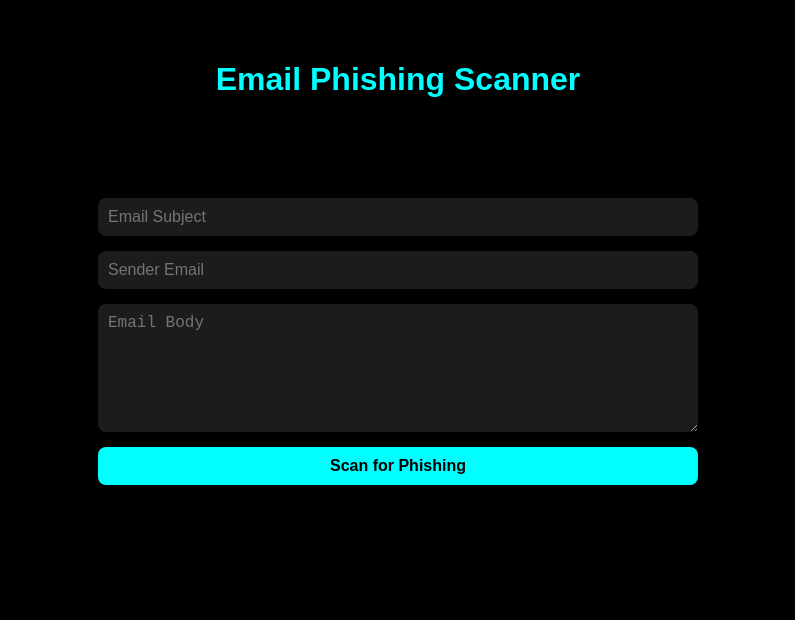
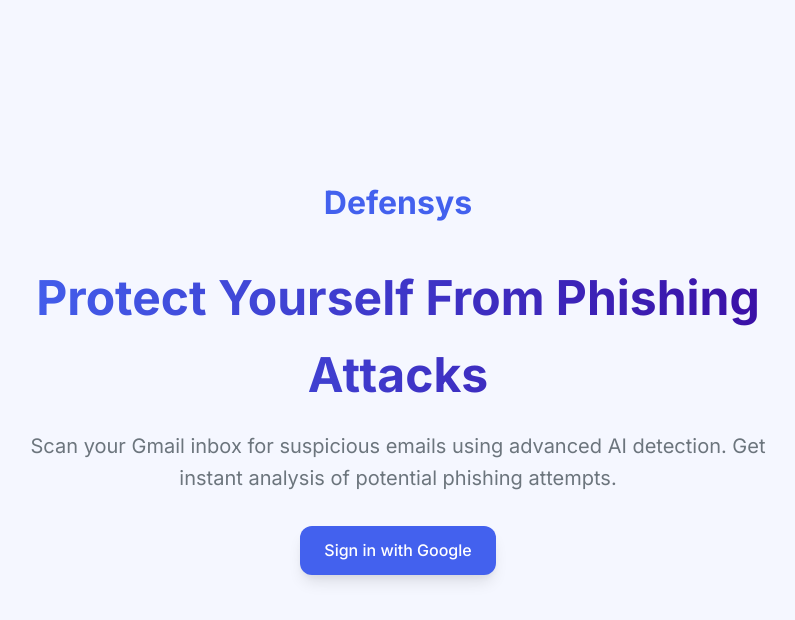
Before and after one commit to aryanraj65537/DefenSys, a plain HTML site: page templates/phishing.html in a window 1280 px wide. Shown: the whole page, without its empty margins (242-1037 px from the left). Drawn offline with Linux system fonts and the light colour scheme.

Commit message:
Update phishing.html

```diff
--- a/templates/phishing.html
+++ b/templates/phishing.html
@@ -1,125 +1,145 @@
 <!DOCTYPE html>
 <html lang="en">
 <head>
-  <meta charset="UTF-8" />
-  <meta name="viewport" content="width=device-width, initial-scale=1.0"/>
-  <title>Email Phishing Scanner</title>
+    <meta charset="UTF-8">
+    <meta name="viewport" content="width=device-width, initial-scale=1.0">
+    <title>Defensys - Email Security</title>
+    <link href="https://fonts.googleapis.com/css2?family=Inter:wght@300;400;500;600;700&display=swap" rel="stylesheet">
     <style>
+        :root {
+            --primary: #4361ee;
+            --primary-dark: #3a56d4;
+            --danger: #ef233c;
+            --success: #2ecc71;
+            --dark: #1a1a2e;
+            --light: #f8f9fa;
+            --gray: #6c757d;
+            --border-radius: 12px;
+            --shadow: 0 10px 15px -3px rgba(0, 0, 0, 0.1), 0 4px 6px -2px rgba(0, 0, 0, 0.05);
+        }
+
+        * {
+            margin: 0;
+            padding: 0;
+            box-sizing: border-box;
+        }
+
         body {
-      margin: 0;
-      padding: 40px;
-      background-color: black;
-      font-family: sans-serif;
-      color: white;
+            font-family: 'Inter', sans-serif;
+            background-color: #f5f7ff;
+            color: var(--dark);
+            line-height: 1.6;
         }
-    h1 {
-      text-align: center;
-      color: cyan;
-    }
-    .scanner-form {
-      max-width: 600px;
-      margin: 100px auto;
+
+        .container {
+            max-width: 1200px;
+            margin: 0 auto;
+            padding: 2rem;
+            min-height: 100vh;
             display: flex;
             flex-direction: column;
-      gap: 15px;
+            justify-content: center;
+            align-items: center;
         }
-    input, textarea, button {
-      font-size: 16px;
-      border-radius: 8px;
-      padding: 10px;
+
+        .hero {
+            text-align: center;
+            margin-bottom: 3rem;
+            max-width: 800px;
+        }
+
+        .hero h1 {
+            font-size: 3rem;
+            font-weight: 700;
+            margin-bottom: 1rem;
+            background: linear-gradient(90deg, #4361ee, #3a0ca3);
+            -webkit-background-clip: text;
+            background-clip: text;
+            color: transparent;
+        }
+
+        .hero p {
+            font-size: 1.25rem;
+            color: var(--gray);
+            margin-bottom: 2rem;
+        }
+
+        .btn {
+            display: inline-flex;
+            align-items: center;
+            justify-content: center;
+            padding: 0.75rem 1.5rem;
+            border-radius: var(--border-radius);
+            font-weight: 500;
+            text-decoration: none;
+            transition: all 0.3s ease;
+            cursor: pointer;
             border: none;
+            font-size: 1rem;
         }
-    input, textarea {
-      background: #1c1c1c;
+
+        .btn-primary {
+            background-color: var(--primary);
             color: white;
+            box-shadow: var(--shadow);
         }
-    button {
-      background: cyan;
-      color: black;
-      font-weight: bold;
-      cursor: pointer;
+
+        .btn-primary:hover {
+            background-color: var(--primary-dark);
+            transform: translateY(-2px);
         }
-    .result-box {
-      background: #1e1e1e;
-      margin-top: 30px;
-      padding: 20px;
-      border-radius: 10px;
+
+        .features {
+            display: grid;
+            grid-template-columns: repeat(auto-fit, minmax(250px, 1fr));
+            gap: 2rem;
+            margin-top: 3rem;
         }
-    .verdict.safe { color: #4caf50; font-weight: bold; }
-    .verdict.phishy { color: #f44336; font-weight: bold; }
+
+        .feature-card {
+            background: white;
+            border-radius: var(--border-radius);
+            padding: 1.5rem;
+            box-shadow: var(--shadow);
+            transition: transform 0.3s ease;
+        }
+
+        .feature-card:hover {
+            transform: translateY(-5px);
+        }
+
+        .feature-card h3 {
+            font-size: 1.25rem;
+            margin-bottom: 0.5rem;
+            color: var(--primary);
+        }
+
+        .logo {
+            font-size: 2rem;
+            font-weight: 700;
+            margin-bottom: 2rem;
+            color: var(--primary);
+        }
+
+        @media (max-width: 768px) {
+            .hero h1 {
+                font-size: 2rem;
+            }
+
+            .hero p {
+                font-size: 1rem;
+            }
+        }
     </style>
 </head>
 <body>
-
-  <h1>Email Phishing Scanner</h1>
-
-  <div class="scanner-form">
-    <input type="text" id="subject" placeholder="Email Subject" />
-    <input type="text" id="sender" placeholder="Sender Email" />
-    <textarea id="body" placeholder="Email Body" rows="6"></textarea>
-    <button onclick="scanEmail()">Scan for Phishing</button>
+    <div class="container">
+        <div class="logo">Defensys</div>
+        <div class="hero">
+            <h1>Protect Yourself From Phishing Attacks</h1>
+            <p>Scan your Gmail inbox for suspicious emails using advanced AI detection. Get instant analysis of potential phishing attempts.</p>
+            <a href="/login" class="btn btn-primary">Sign in with Google</a>
         </div>
-
-  <div id="result" class="result-box" style="display: none;">
-    <h2>GPT Verdict</h2>
-    <div id="verdict" class="verdict"></div>
-    <div id="reasons" style="margin-top: 10px;"></div>
     </div>
-
-  <script>
-    async function scanEmail() {
-      const subject = document.getElementById("subject").value;
-      const sender = document.getElementById("sender").value;
-      const body = document.getElementById("body").value;
-      const resultBox = document.getElementById("result");
-      const verdictEl = document.getElementById("verdict");
-      const reasonsEl = document.getElementById("reasons");
-
-      const prompt = `
-You are a cybersecurity assistant helping detect phishing emails.
-Analyze the email based on the following fields:
-
-Subject: "${subject}"
-Sender: "${sender}"
-Body: "${body}"
-
-Return a short verdict (either "This email is likely a phishing attempt" or "This email appears safe"), then list key reasons why you reached that conclusion. Focus on sender address trustworthiness, urgent or manipulative language, fake prize/alert messages, and suspicious phrases like "click here" or "verify your account".
-Format response like:
-
-Verdict: [your verdict here]
-Reasons:
-- [reason 1]
-- [reason 2]
-`;
-
-      const response = await fetch("https://api.openai.com/v1/chat/completions", {
-        method: "POST",
-        headers: {
-          "Content-Type": "application/json",
-          "Authorization": "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" // <<< Replace this
-        },
-        body: JSON.stringify({
-          model: "gpt-3.5-turbo",
-          messages: [{ role: "user", content: prompt }],
-          temperature: 0.2
-        })
-      });
-
-      const data = await response.json();
-      const text = data.choices[0].message.content;
-
-      // Display result
-      resultBox.style.display = "block";
-
-      const [verdictLine, ...reasonLines] = text.trim().split("\n").filter(l => l.trim() !== "");
-      const verdictText = verdictLine.replace("Verdict: ", "");
-      const reasons = reasonLines.map(r => r.replace(/^[-•]\s*/, ""));
-
-      verdictEl.textContent = verdictText;
-      verdictEl.className = "verdict " + (verdictText.includes("phishing") ? "phishy" : "safe");
-      reasonsEl.innerHTML = "<ul>" + reasons.map(r => `<li>${r}</li>`).join("") + "</ul>";
-    }
-  </script>
-
 </body>
 </html>
```
Lines whose indentation alone changed are shown as unchanged.
